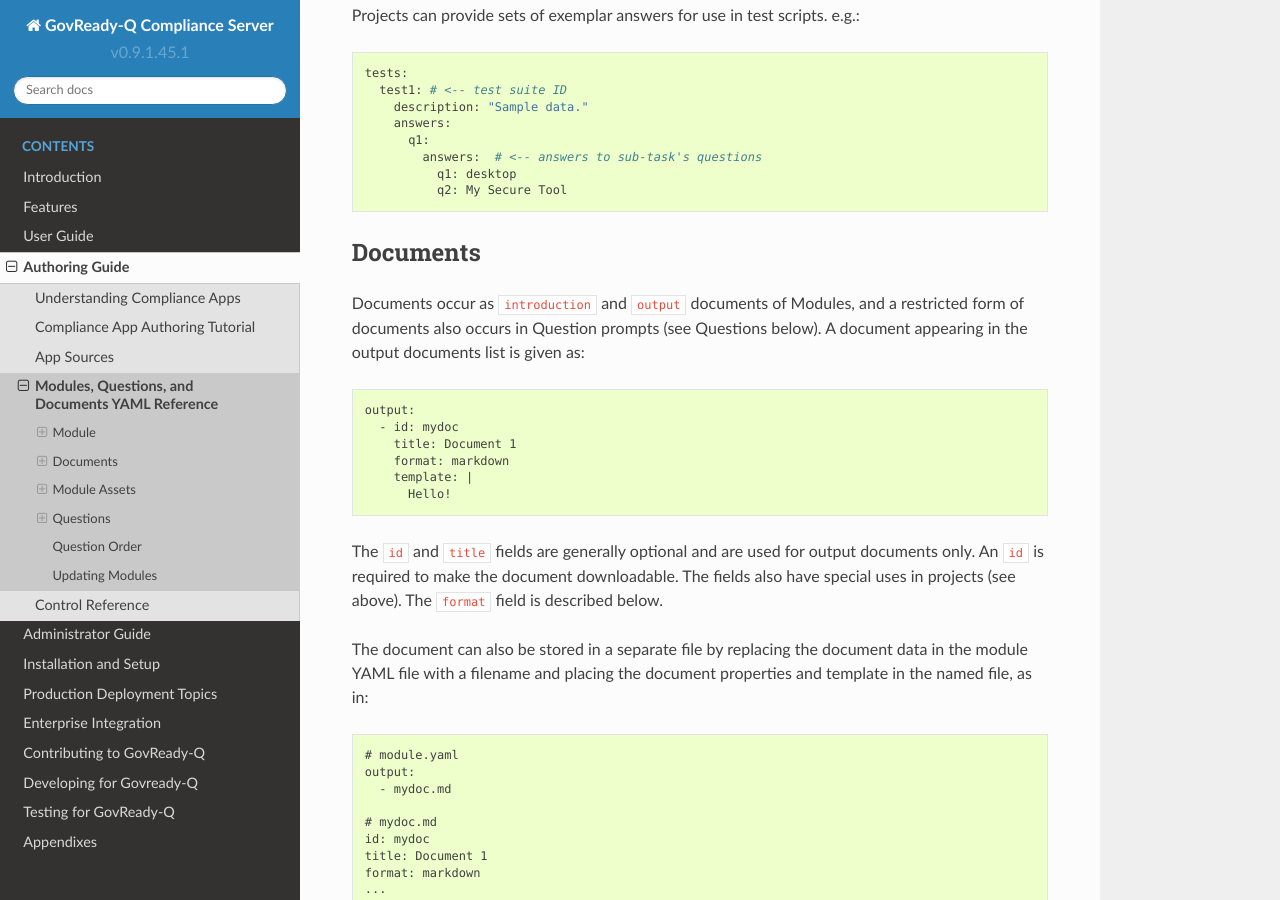
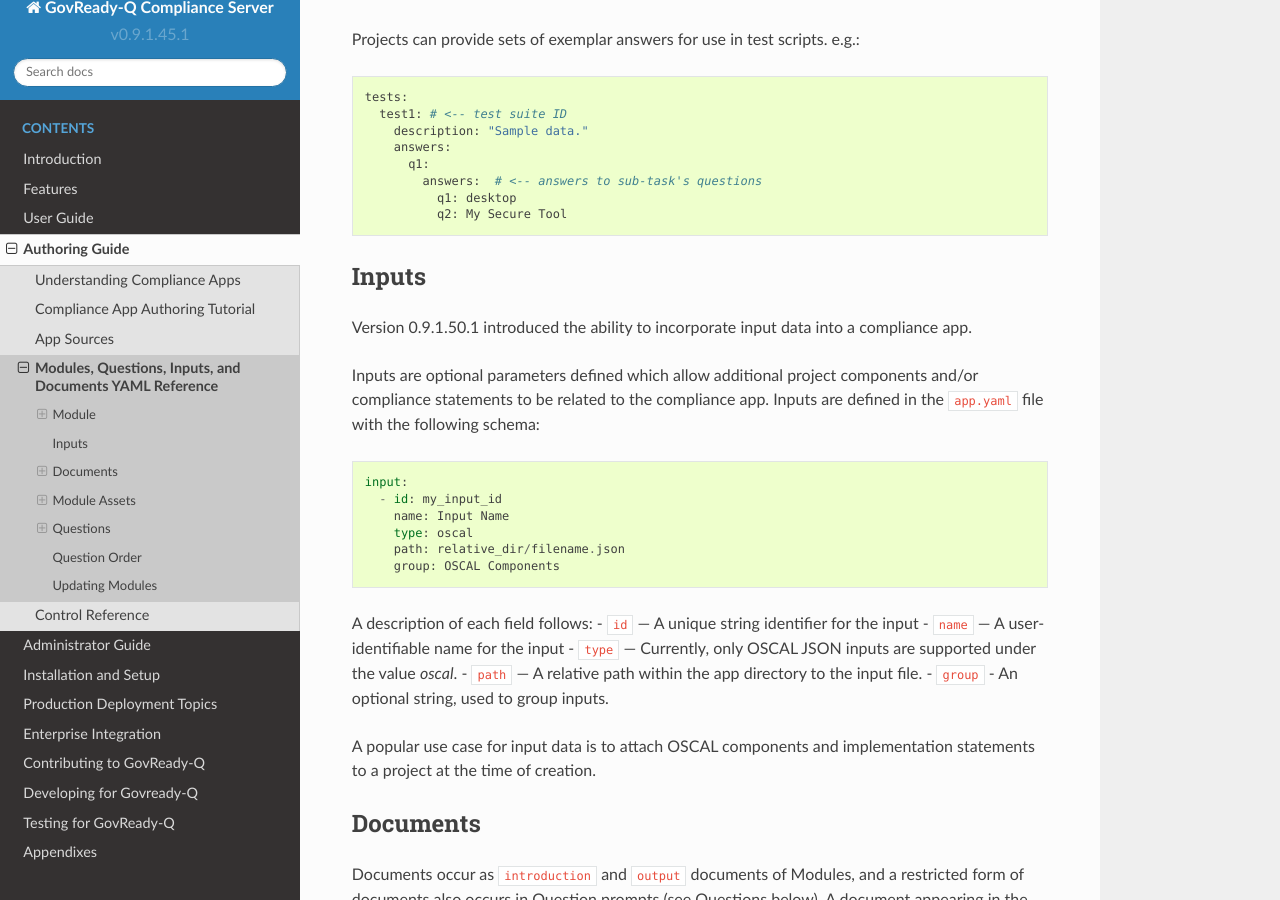
Before and after one commit to GovReady/govready-q-docs, a Sphinx documentation site: the page built from source/authoring-guide/modules-questions-inputs-documents-yaml-reference.rst, in a window 1280 px wide and 900 px high, scrolled down 2937 px. Built offline with Sphinx 7.4.7 and the Read the Docs theme 2.0.0, drawn with Linux system fonts in a browser that asks for light colours; some of the changed text lies outside the part shown.

Commit message:
Added schema explanations for the input parameters in app.yaml.

```diff
--- a/source/authoring-guide/index.rst
+++ b/source/authoring-guide/index.rst
@@ -18,5 +18,5 @@
       understanding-compliance-apps
       compliance-app-authoring-tutorial
       app-sources
-      modules-questions-and-documents-yaml-reference
+      modules-questions-inputs-documents-yaml-reference
       control-reference
--- a/source/authoring-guide/modules-questions-and-documents-yaml-reference.rst
+++ b/source/authoring-guide/modules-questions-inputs-documents-yaml-reference.rst
@@ -1,8 +1,8 @@
 .. Copyright (C) 2020 GovReady PBC
 
-.. _Modules, Questions, and Documents YAML Reference:
+.. _Modules, Questions, Inputs, and Documents YAML Reference:
 
-Modules, Questions, and Documents YAML Reference
+Modules, Questions, Inputs, and Documents YAML Reference
 ================================================
 
 A module and its questions are defined in YAML specification files. The
@@ -168,6 +168,34 @@
            answers:  # <-- answers to sub-task's questions
              q1: desktop
              q2: My Secure Tool
+
+Inputs
+---------
+
+Version 0.9.1.50.1 introduced the ability to incorporate input data into a compliance app.
+
+Inputs are optional parameters defined which allow additional project
+components and/or compliance statements to be related to the compliance app.
+Inputs are defined in the ``app.yaml`` file with the following schema:
+
+::
+
+   input:
+     - id: my_input_id
+       name: Input Name
+       type: oscal
+       path: relative_dir/filename.json
+       group: OSCAL Components
+
+A description of each field follows:
+-  ``id`` — A unique string identifier for the input
+-  ``name`` — A user-identifiable name for the input
+-  ``type`` — Currently, only OSCAL JSON inputs are supported under the value `oscal`.
+-  ``path`` — A relative path within the app directory to the input file.
+-  ``group`` - An optional string, used to group inputs.
+
+A popular use case for input data is to attach OSCAL components and
+implementation statements to a project at the time of creation.
 
 Documents
 ---------
```
Also changed, not shown: source/authoring-guide/understanding-compliance-apps.rst (+7 -0 lines).
